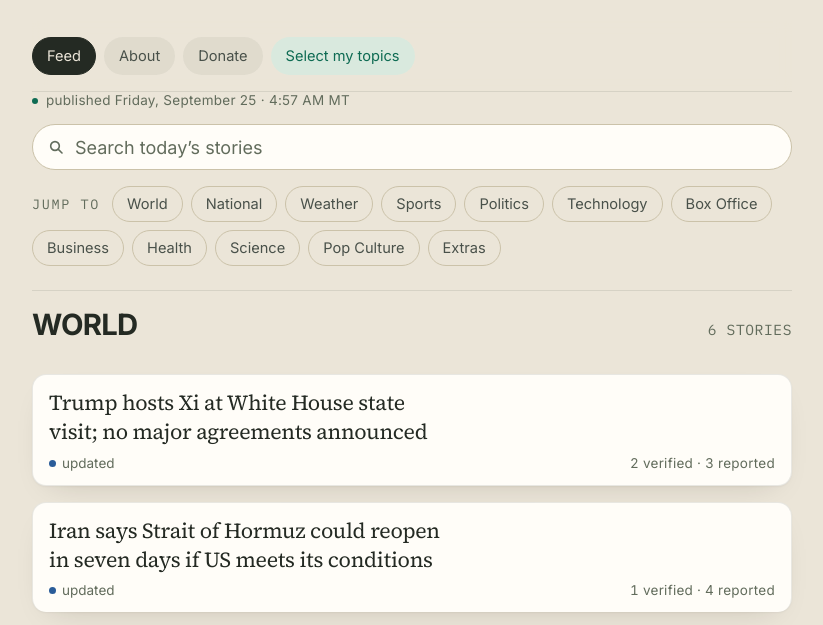
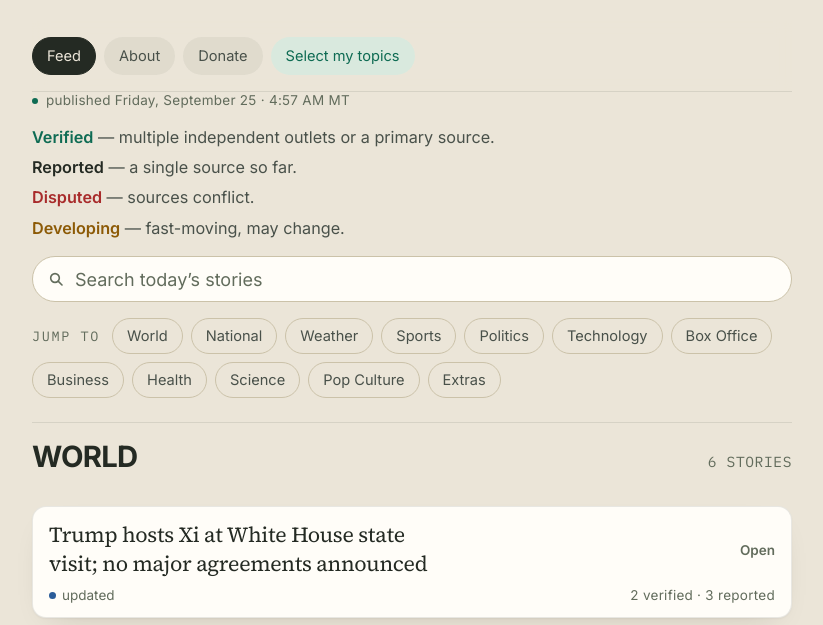
Before and after one commit to kdavis5111/htn-ui-lab, a plain HTML site: page index.html in a window 1280 px wide. Both pictures are taken after a click on the button "Feed". Shown: the part 124-749 px from the top of the page, without its empty margins (228-1051 px from the left). Drawn offline with Linux system fonts and the light colour scheme.

Commit message:
Show the claim labels and an Open signifier before the first headline.
Co-authored-by: Cursor <cursoragent@cursor.com>

```diff
--- a/app.js
+++ b/app.js
@@ -46,6 +46,8 @@ function show(f, label) {
   sections.legend.style.display = inNews ? '' : 'none';
   const aiN = document.querySelector('.ai-note');
   if (aiN) aiN.style.display = inNews ? '' : 'none';
+  const readKey = document.getElementById('read-key');
+  if (readKey) readKey.style.display = inNews ? '' : 'none';
   if (sections.topicsCard) sections.topicsCard.style.display = inNews ? '' : 'none';
   const endcapEl = document.querySelector('.endcap');
   if (endcapEl) endcapEl.style.display = inNews ? '' : 'none';
@@ -200,7 +202,7 @@ function finishSetup(order) {
   const t = document.getElementById('interests-setup');
   if (t) t.style.display = 'none';
   [sections.news, sections.learn, sections.legend,
-   document.querySelector('.ai-note'),
+   document.querySelector('.ai-note'), document.getElementById('read-key'),
    document.getElementById('more-cats'), document.querySelector('.masthead'),
    document.getElementById('topics-card'), document.getElementById('cost-strip'),
    document.querySelector('.nav'), document.getElementById('cost-strip-2'),
@@ -224,7 +226,7 @@ function exitInterestSetup() {
   const t = document.getElementById('interests-setup');
   if (t) t.style.display = 'none';
   [sections.news, sections.learn, sections.legend,
-   document.querySelector('.ai-note'),
+   document.querySelector('.ai-note'), document.getElementById('read-key'),
    document.getElementById('more-cats'), document.querySelector('.masthead'),
    document.getElementById('topics-card'), document.getElementById('cost-strip'),
    document.querySelector('.nav'), document.getElementById('cost-strip-2'),
@@ -239,7 +241,7 @@ function showInterestSetup() {
   wizardReturnFilter = (active && active.dataset.filter) || 'all';
   const t = document.getElementById('interests-setup');
   [sections.news, sections.learn, sections.legend, sections.about, sections.support,
-   document.querySelector('.ai-note'),
+   document.querySelector('.ai-note'), document.getElementById('read-key'),
    document.getElementById('more-cats'), document.querySelector('.masthead'),
    document.getElementById('topics-card'), document.getElementById('cost-strip'),
    document.querySelector('.nav'), document.getElementById('cost-strip-2'),
--- a/index.html
+++ b/index.html
@@ -57,6 +57,12 @@
   <span class="pub-note">published Friday, September 25 &middot; 4:57 AM MT</span>
   </div>
   <p class="ai-note">Assembled by AI following strict human editorial rules. <a href="#" class="js-about-jump">How it works</a></p>
+  <div class="read-key" id="read-key" role="note">
+    <p><span class="s-v">Verified</span> — multiple independent outlets or a primary source.</p>
+    <p><span class="s-r">Reported</span> — a single source so far.</p>
+    <p><span class="s-d">Disputed</span> — sources conflict.</p>
+    <p><span class="s-g">Developing</span> — fast-moving, may change.</p>
+  </div>
   <span class="sr-only" aria-live="polite" id="filter-status"></span>
   <section id="interests-setup" style="display:none" aria-label="Choose your topics">
     <div id="int-step1">
--- a/style.css
+++ b/style.css
@@ -240,10 +240,11 @@ button:focus-visible, a:focus-visible, summary:focus-visible, input:focus-visibl
   user-select: none; -webkit-user-select: none; }
 .story-sum:hover { background: color-mix(in srgb, var(--accent-tint) 55%, transparent); }
 .story-sum:focus-visible { outline: 2px solid var(--accent); outline-offset: -2px; }
-.story-sum .headline { flex: 1 1 230px; }
+.story-sum .headline { flex: 1 1 230px; order: 1; }
 .story-sum::-webkit-details-marker { display: none; }
-.story-sum::after { content: none; }
-.story[open] > .story-sum::after { content: none; }
+.story-sum::after { content: "Open"; order: 2; margin-left: auto; align-self: center; flex-shrink: 0;
+  font-family: var(--sans); font-size: 0.75rem; font-weight: 600; color: var(--muted); letter-spacing: 0; text-transform: none; }
+.story[open] > .story-sum::after { content: "Close"; }
 .story-sum:hover .headline { color: var(--accent); }
 /* An open story keeps the hover tint + accent headline instead of bolding. */
 .story[open]:not(.pinned) > .story-sum { background: color-mix(in srgb, var(--accent-tint) 55%, transparent); }
@@ -254,7 +255,14 @@ button:focus-visible, a:focus-visible, summary:focus-visible, input:focus-visibl
 .story.pinned > .story-sum:hover .headline { color: inherit; }
 .story.pinned .headline { font-weight: 600; }
 .headline { font-family: var(--serif); font-size: 1.06rem; line-height: 1.45; font-weight: 400; margin: 0; text-wrap: balance; }
-.sum-meta { display: flex; gap: 6px; flex-basis: 100%; align-items: baseline; }
+.sum-meta { display: flex; gap: 6px; flex-basis: 100%; align-items: baseline; order: 3; }
+.read-key { font-family: var(--sans); font-size: 0.9rem; line-height: 1.45; color: var(--ink-2);
+  display: flex; flex-direction: column; gap: var(--space-xs); margin: var(--space-md) 0 var(--space-sm); text-transform: none; letter-spacing: 0; }
+.read-key p { margin: 0; }
+.read-key .s-v { color: var(--accent); font-weight: 600; }
+.read-key .s-r { color: var(--ink); font-weight: 600; }
+.read-key .s-d { color: var(--red); font-weight: 600; }
+.read-key .s-g { color: var(--developing, var(--gold)); font-weight: 600; }
 .story-body { padding: 2px 0 18px; }
 .share-row { margin: 8px 0 12px; text-align: left; }
 .share-btn { font-family: var(--sans); font-size: 0.8rem; font-weight: 600; color: var(--accent); background: none;
```
